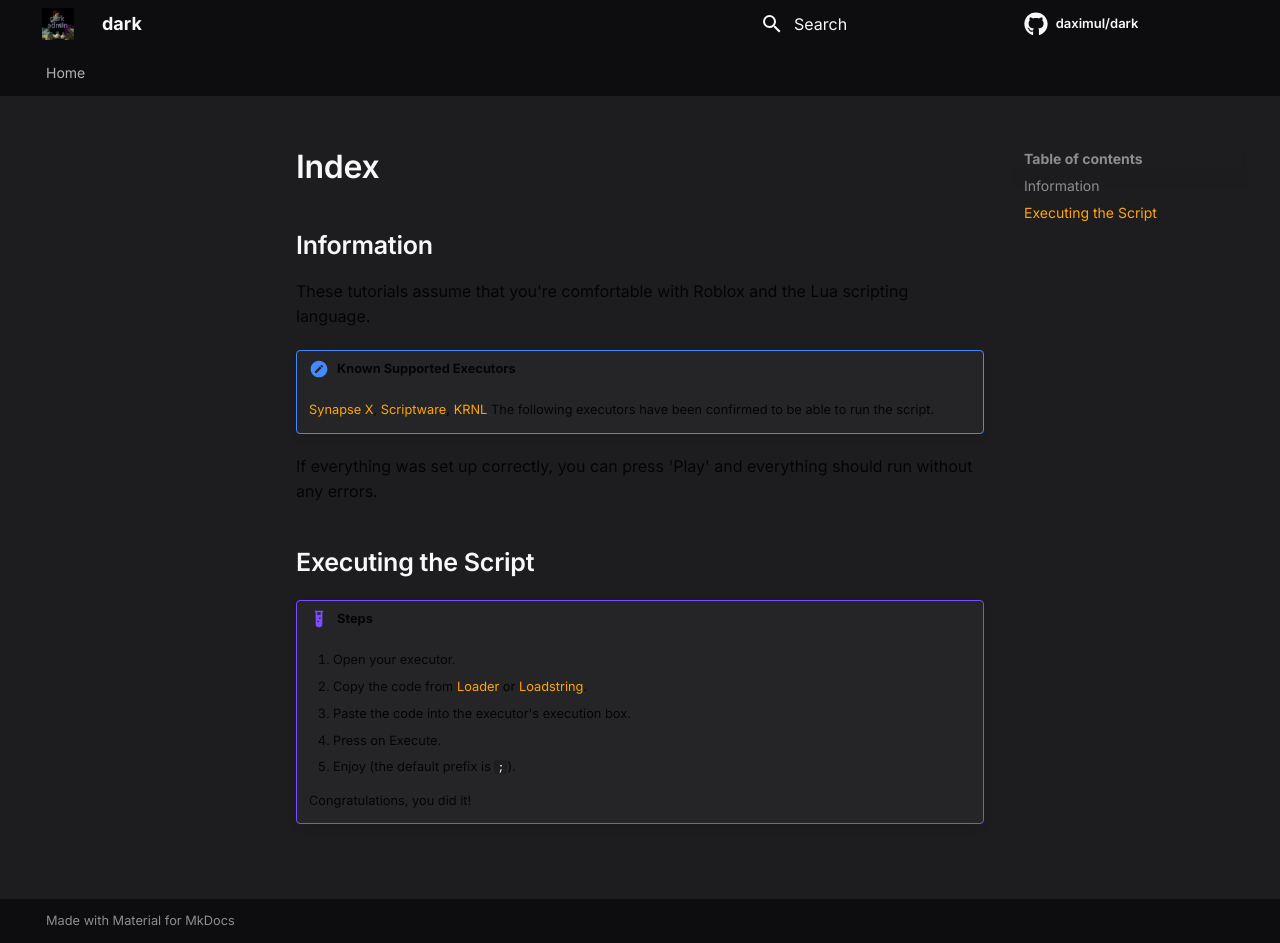
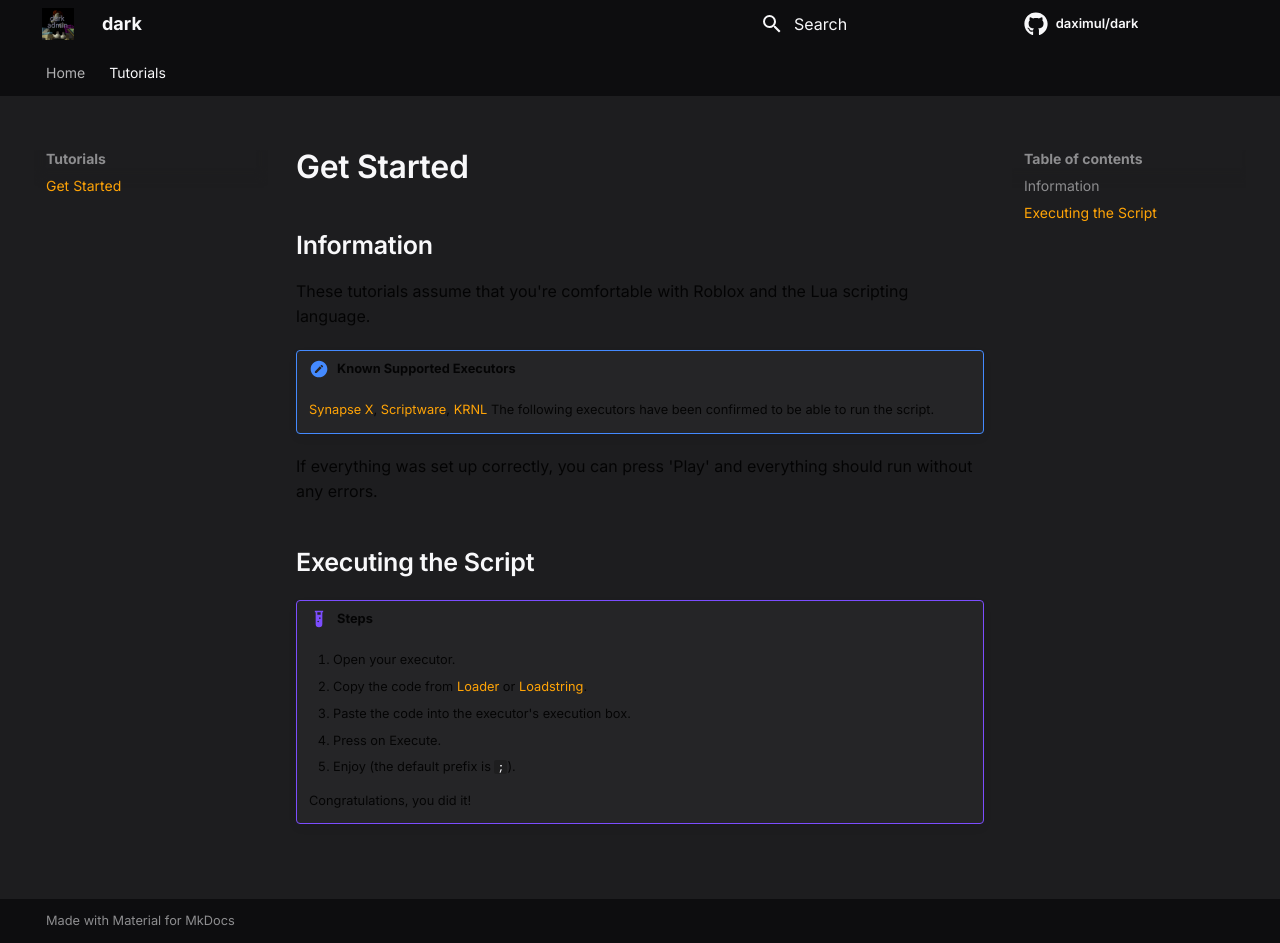
Before and after one commit to daximul/dark, an MkDocs documentation site: the page built from docs/tutorials/index.md, in a window 1280 px wide and 943 px high. Built offline with MkDocs 1.6.1 and Material for MkDocs 9.7.7, drawn with Linux system fonts in a browser that asks for light colours; comment, search, counter and statistics services are not loaded.

Commit message:
Update mkdocs.yml

```diff
--- a/mkdocs.yml
+++ b/mkdocs.yml
@@ -24,6 +24,8 @@ extra_css:
 
 nav:
   - Home: index.md
+  - Tutorials:
+    - Get Started: tutorials/index.md
 
 markdown_extensions:
   - admonition
```
